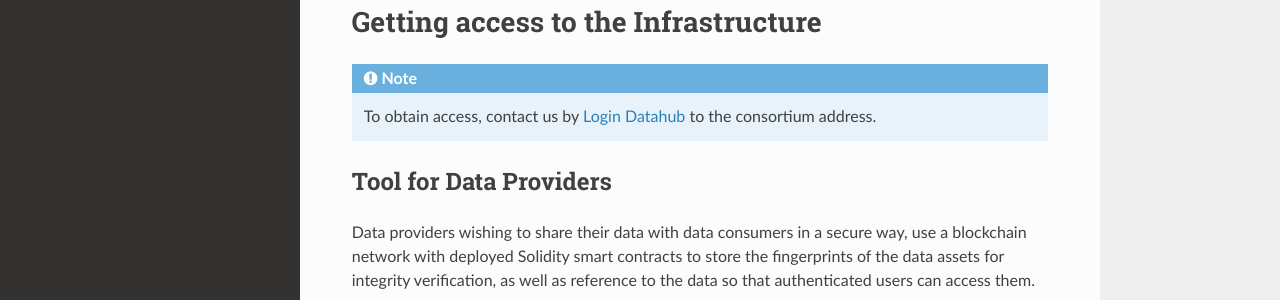
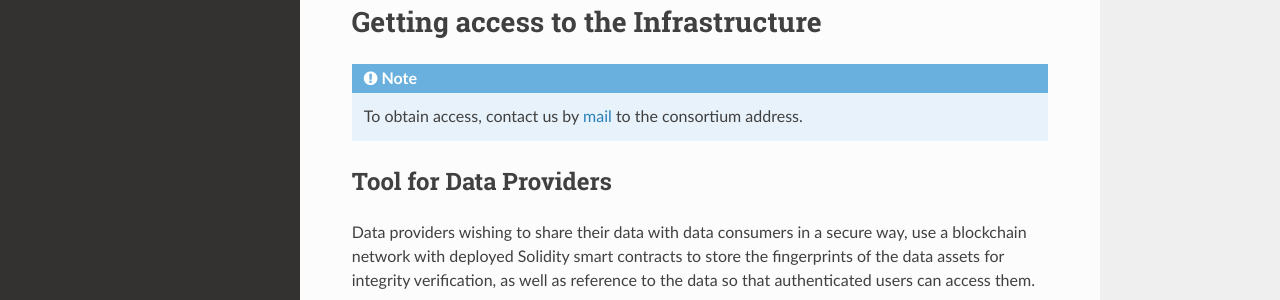
Before and after one commit to bobot/reach-tech-doc, a Sphinx documentation site: the page built from source/reach-toolbox/CERTH/CERTH-Data-Sharing-Platform.rst, in a window 1280 px wide and 972 px high. Shown: the part 397-697 px from the top of the window. Built offline with Sphinx 7.4.7 and the Read the Docs theme 2.0.0, drawn with Linux system fonts in a browser that asks for light colours.

Commit message:
Update CERTH-Data-Sharing-Platform.rst

```diff
--- a/source/reach-toolbox/CERTH/CERTH-Data-Sharing-Platform.rst
+++ b/source/reach-toolbox/CERTH/CERTH-Data-Sharing-Platform.rst
@@ -9,7 +9,7 @@ Getting access to the Infrastructure
 ====================================
 
 .. note::
-  To obtain access, contact us by  `Login Datahub <https://intranet.datahub.iti.es/#/login>`_ to the consortium address.
+  To obtain access, contact us by  `mail <https://intranet.datahub.iti.es/#/login>`_ to the consortium address.
 
 Tool for Data Providers
 -----------------------
```
